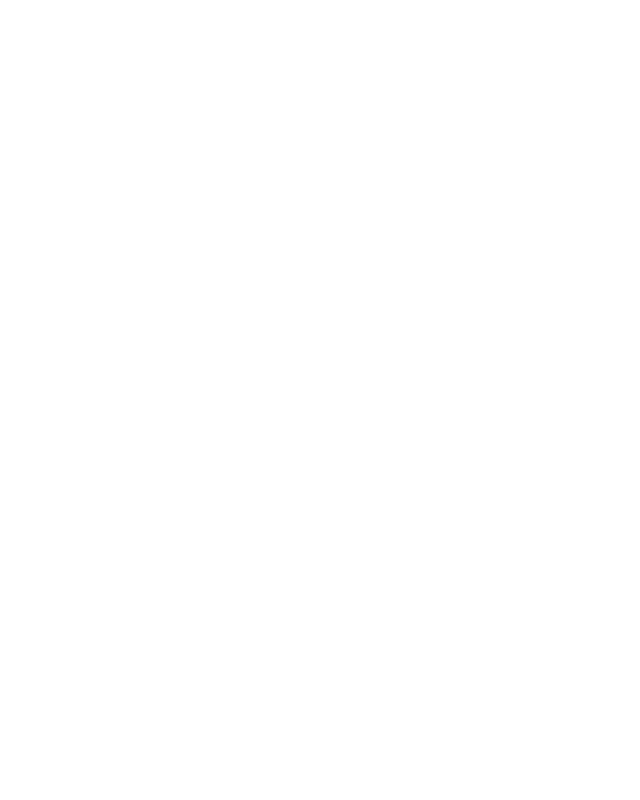
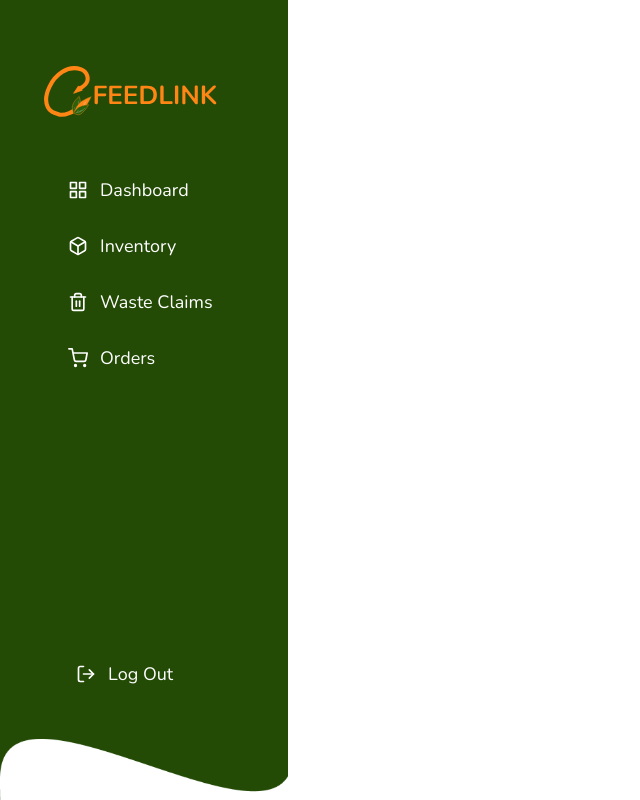
Before and after one commit to akirachix/feedlink-frontend, a Next.js app in the folder feedlink/: page / in a window 1280 px wide. Shown: the whole page, without its empty margins (0-640 px from the left). Built offline with nearby package versions, Linux system fonts and the light colour scheme.

Commit message:
created a sidebar for the feedlink dahsboard

```diff
--- a/feedlink/src/app/page.tsx
+++ b/feedlink/src/app/page.tsx
@@ -1,8 +1,10 @@
 import Image from "next/image";
+import Sidebar from "./shared-components/Sidebar";
 
 export default function Home() {
   return (
     <div>
+      <Sidebar/>
     </div>
   );
 }
--- a/feedlink/src/app/shared-components/Sidebar/index.tsx
+++ b/feedlink/src/app/shared-components/Sidebar/index.tsx
@@ -32,17 +32,17 @@ export default function Sidebar() {
         color: 'white',
       }}
     >
-      <div className="absolute top-16 left-8 flex flex-col items-start gap-2 select-none">
+      <div className="absolute top-16 left-8 flex flex-col items-start gap-2 select-none ml-3">
         <img
           src="/images/logo.svg"
           alt="FeedLink Logo"
-          width={350}
+          width={400}
           height={70}
           className="object-contain"
         />
       </div>
 
-      <nav className="flex flex-col gap-3 px-6 pt-40 pb-6 flex-grow">
+      <nav className="flex flex-col gap-3 px-6 pt-40 pb-6 flex-grow ml-7 mt-2">
         {sidebarMenu.map(({ id, label, href, icon: Icon }) => {
           const isActive = pathname === href;
           return (
@@ -65,7 +65,7 @@ export default function Sidebar() {
 
         <Link
           href="/logout"
-          className="flex items-center gap-3 rounded-md px-4 py-2 text-white hover:bg-white hover:text-[var(--secondary-color)] transition-colors duration-200 mb-20"
+          className="flex items-center gap-3 rounded-md px-4 py-2 text-white hover:bg-white hover:text-[var(--secondary-color)] transition-colors duration-200 mb-20 ml-2"
         >
           <FiLogOut size={20} />
           <span className="text-lg">Log Out</span>
```
Also changed, not shown: 2 other files (tests, documents, lock files or other folders).
